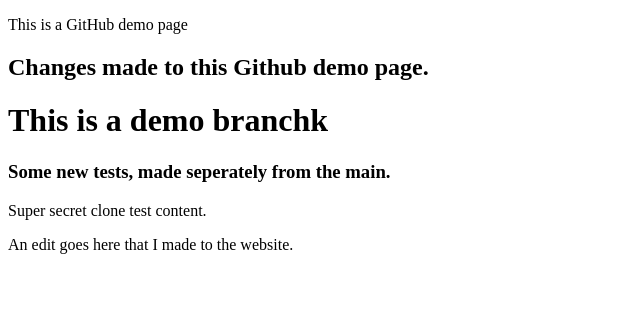
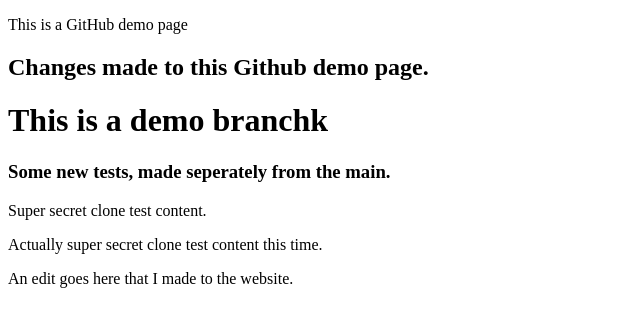
Before and after one commit to 30188420-MatthewM/sandbox-clone, a plain HTML site: page index.html in a window 1280 px wide. Shown: the whole page, without its empty margins (0-640 px from the left). Drawn offline with Linux system fonts and the light colour scheme.

Commit message:
the real secret thing

```diff
--- a/index.html
+++ b/index.html
@@ -17,6 +17,8 @@
 
     <p>Super secret clone test content.</p>
 
+    <p>Actually super secret clone test content this time.</p>
+
     <p>An edit goes here that I made to the website.</p>
     <script src="js/script.js"></script>
   </body>
```
